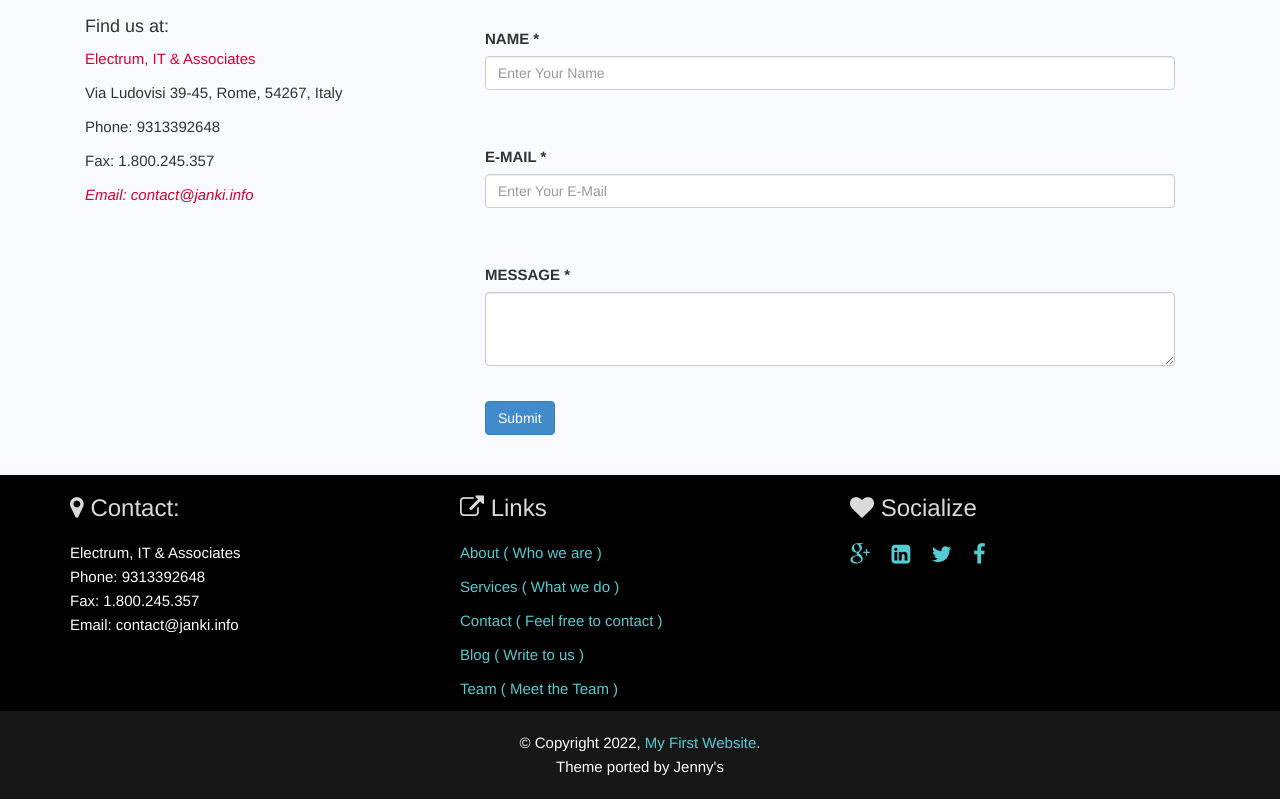
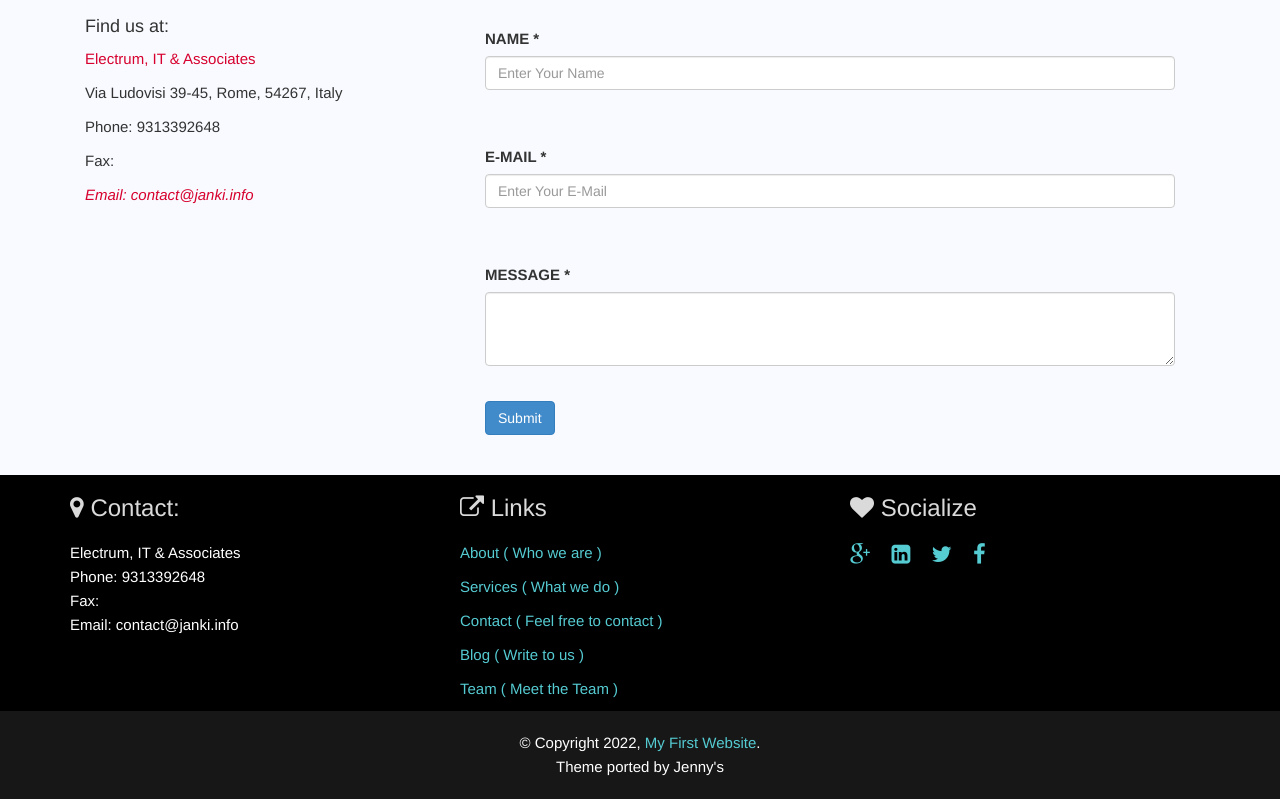
Before and after one commit to learngithubjenny/jekyll-first, a Jekyll site: the page built from contact.html, in a window 1280 px wide. Shown: the part 531-1330 px from the top of the page. Built offline with Jekyll 4.4.1, drawn with Linux system fonts in a browser that asks for light colours; part of the change alters nothing that is shown.

Commit message:
Updated Config

```diff
--- a/_config.yml
+++ b/_config.yml
@@ -8,17 +8,16 @@ collections:
   uploads:
     title: Uploads
     output: true
-email: your-email@example.com
-description: 'Yet another Jekyll theme. It is designed for business purpose and ported
-  by  Melvin Ch''ng.
+email: janki.maskoid@gmail.com
+description: 'My first site
 
 '
-baseurl: ''
-url: ''
+baseurl:
+url:
 company_name: Electrum, IT & Associates
 address_line: Via Ludovisi 39-45, Rome, 54267, Italy
 telephone_number: 9313392648
-fax_number: 1.800.245.357
+fax_number:
 company_email: contact@janki.info
 google_map: https://www.google.com/maps/embed?pb=!1m14!1m12!1m3!1d3618.727010735933!2d91.837871!3d24.907291700000002!2m3!1f0!2f0!3f0!3m2!1i1024!2i768!4f13.1!5e0!3m2!1sen!2s!4v1404919738144
 facebook_link: http://www.facebook.com
```
